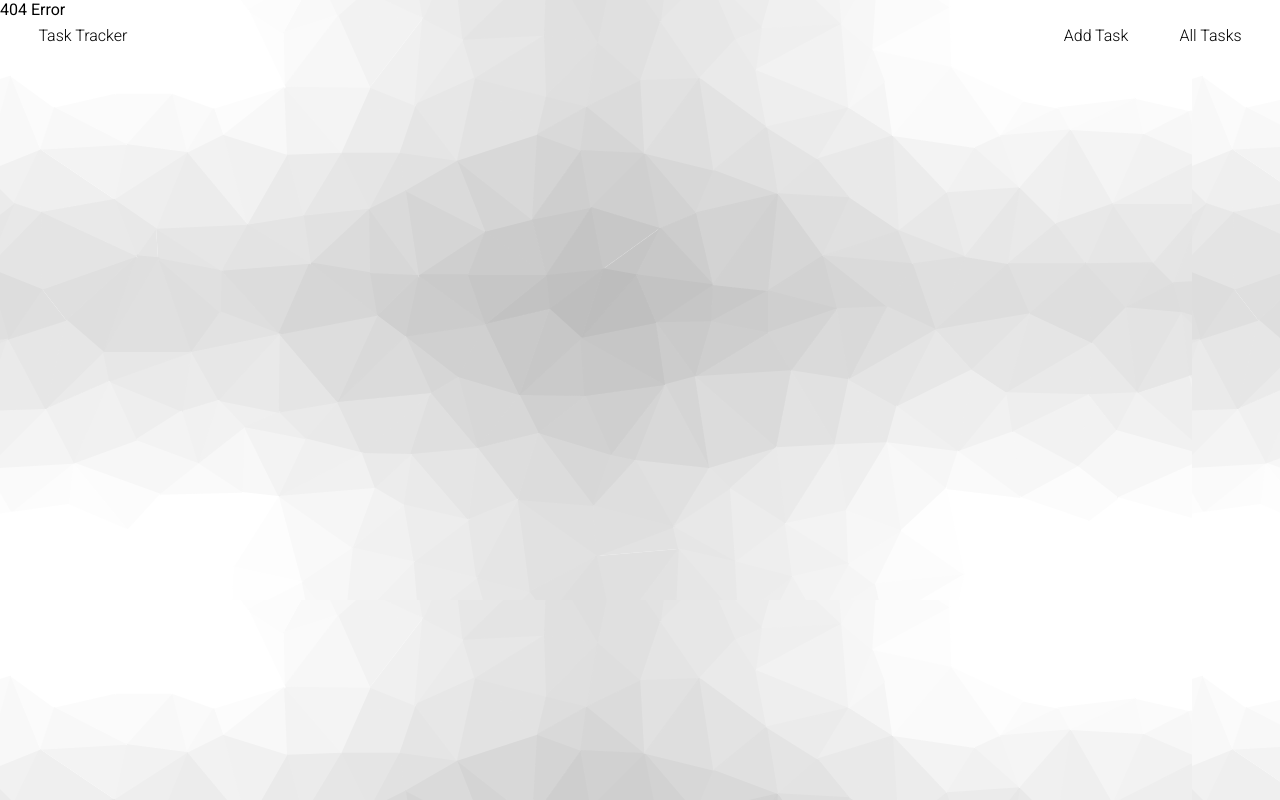
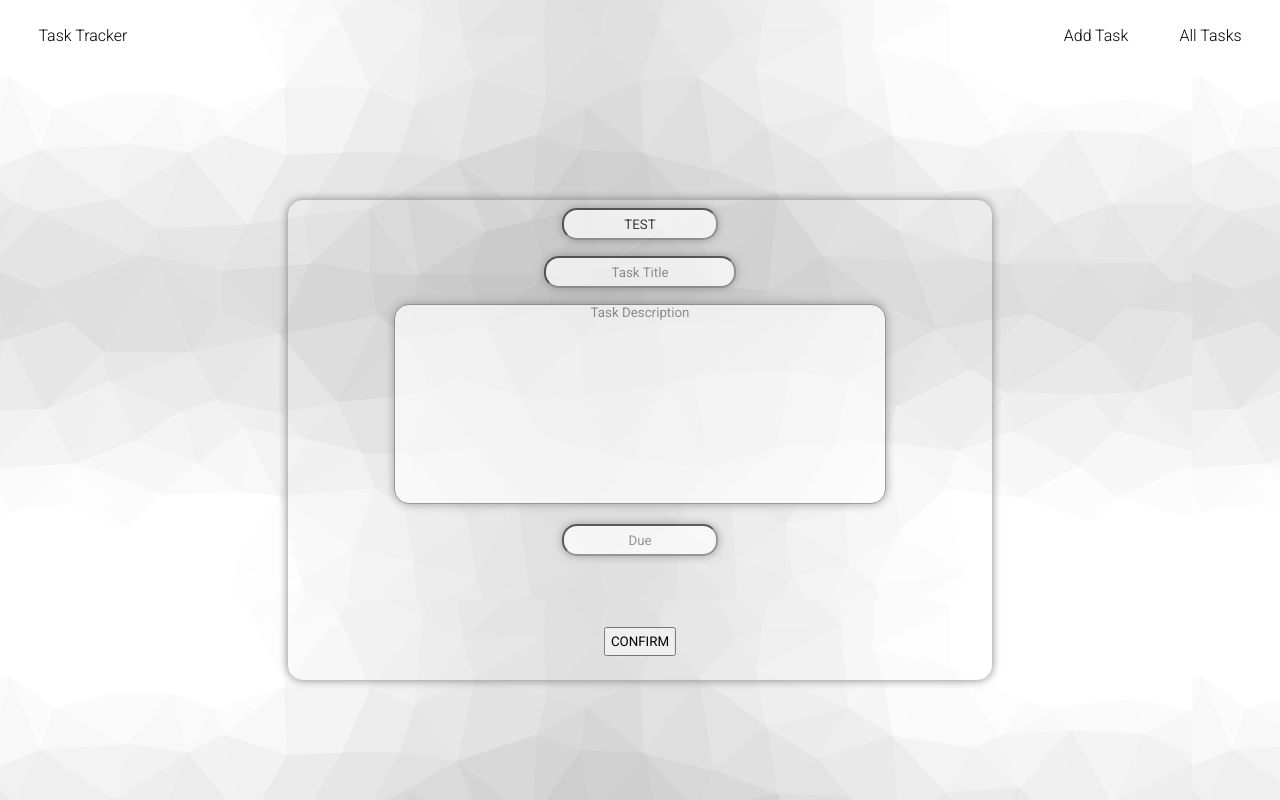
Before and after one commit to minuminuminu/name-task, a React (Vite) app: page /edit-task/1 in a window 1280 px wide. Before the commit this address had no page. Built offline with nearby package versions, Linux system fonts and the light colour scheme.

Commit message:
working edit, without value

```diff
--- a/db.json
+++ b/db.json
@@ -8,10 +8,10 @@
       "id": 2
     },
     {
-      "name": "Minu Kim",
-      "title": "Testing",
-      "description": "Testing even further",
-      "due": "Testday",
+      "name": "edit?",
+      "title": "Maybe",
+      "description": "It will work",
+      "due": "Pls",
       "id": 1
     },
     {
--- a/src/App.jsx
+++ b/src/App.jsx
@@ -4,6 +4,7 @@ import { ErrorPage } from "./pages/ErrorPage";
 import { AllTasksPage } from "./pages/AllTasksPage";
 import { AddTaskPage } from "./pages/AddTaskPage";
 import { HomePage } from "./pages/HomePage";
+import { EditTaskPage } from "./pages/EditTaskPage";
 
 function App() {
   return (
@@ -20,6 +21,9 @@ function App() {
           <Route path="/all-tasks">
             <AllTasksPage />
           </Route>
+          <Route path="/edit-task/:id">
+            <EditTaskPage />
+          </Route>
           <Route path="*">
             <ErrorPage />
           </Route>
--- a/src/components/EditForm.jsx
+++ b/src/components/EditForm.jsx
@@ -1,19 +1,18 @@
 import { useForm } from "react-hook-form";
 
-export const EditForm = () => {
+export const EditForm = (props) => {
   const { register, handleSubmit } = useForm();
   const editData = (data) => {
-    //ADD EDIT FETCH
     data.preventDefault;
 
-    fetch("http://localhost:5000/tasks/", {
-      method: "POST",
+    fetch(`http://localhost:5000/tasks/${props.currentId}`, {
+      method: "PUT",
       body: JSON.stringify(data),
       headers: {
         "Content-Type": "application/json",
       },
     });
-    alert("Successfully added task!");
+    alert("Successfully edited task!");
   };
 
   return (
@@ -24,7 +23,13 @@ export const EditForm = () => {
           autoComplete="off"
           className="edit-form"
         >
-          <input {...register("name")} id="name" placeholder="Name" required />
+          <input
+            {...register("name")}
+            id="name"
+            placeholder="Name"
+            required
+            value="TEST"
+          />
           <br />
           <input
             {...register("title")}
--- a/src/pages/AllTasksPage.jsx
+++ b/src/pages/AllTasksPage.jsx
@@ -1,10 +1,10 @@
 import { useState, useEffect } from "react";
+import { useHistory } from "react-router";
 import { TaskCard } from "../components/TaskCard";
-import { EditForm } from "../components/EditForm";
 
 export const AllTasksPage = () => {
   const [tasks, setTasks] = useState([]);
-  const [showEdit, setShowEdit] = useState(false);
+  const router = useHistory();
 
   useEffect(() => {
     const getTasks = async () => {
@@ -39,15 +39,12 @@ export const AllTasksPage = () => {
     setTasks(tasks.filter((task) => task.id !== id));
   };
 
-  const onEditClick = () => {
-    setShowEdit(!showEdit);
+  const onEditClick = (id) => {
+    router.push(`/edit-task/${id}`);
   };
 
   return (
     <div className="allTasksContainer">
-      {showEdit ? (
-        <EditForm />
-      ) : (
       <div className="allTasksPage">
         {tasks.map((e) => {
           return (
@@ -60,12 +57,11 @@ export const AllTasksPage = () => {
               key={e.id}
               id={e.id}
               onDelete={onDelete}
-                showEdit={onEditClick}
+              showEdit={() => onEditClick(e.id)}
             />
           );
         })}
       </div>
-      )}
     </div>
   );
 };
--- /dev/null
+++ b/src/pages/EditTaskPage.jsx
@@ -0,0 +1,8 @@
+import { useParams } from "react-router";
+import { EditForm } from "../components/EditForm";
+
+export const EditTaskPage = () => {
+  const { id } = useParams();
+
+  return <EditForm currentId={id} />;
+};
```
Lines whose indentation alone changed are shown as unchanged.
